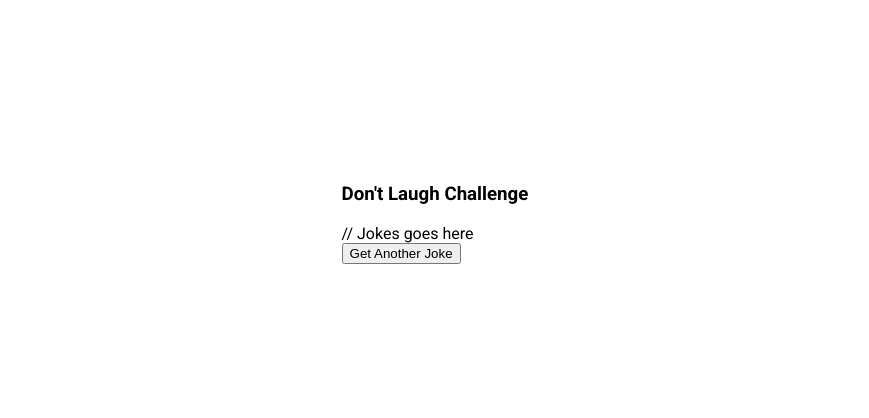
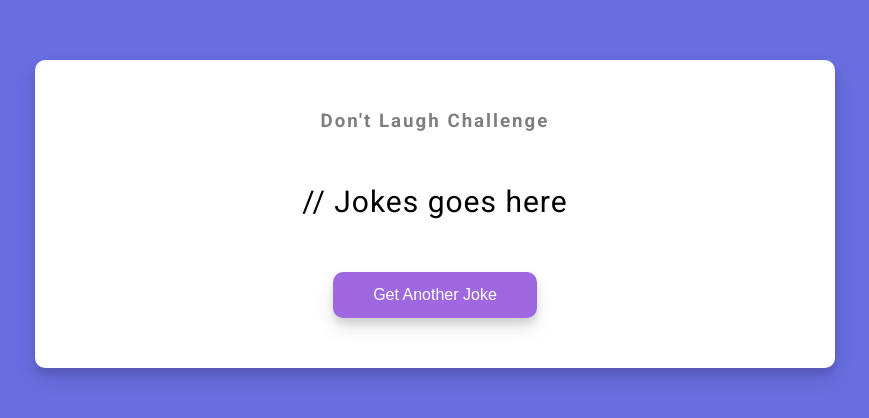
Before and after one commit to SayHelloToKam/dad-jokes1, a plain HTML site: page index.html in a window 1280 px wide. Shown: the part 186-604 px from the top of the page, without its empty margins (205-1074 px from the left). Drawn offline with Linux system fonts and the light colour scheme.

Commit message:
styles added

```diff
--- a/style.css
+++ b/style.css
@@ -5,6 +5,7 @@
 }
 
 body {
+    background-color: #686de0;
     font-family: 'Roboto', sans-serif;
     display: flex;
     flex-direction: column;
@@ -14,3 +15,47 @@ body {
     overflow: hidden;
     margin: 0;
 }
+
+.container {
+    background-color: #fff;
+    border-radius: 10px;
+    box-shadow: 0 10px 20px rgba(0,0,0,0.1), 0 6px 6px rgba(0,0,0,0.1);
+    padding: 50px 20px;
+    text-align: center;
+    max-width: 100%;
+    width: 800px;
+}
+
+h3 {
+    margin: 0;
+    opacity: 0.5;
+    letter-spacing: 2px;
+}
+
+.joke {
+    font-size: 30px;
+    letter-spacing: 1px;
+    line-height: 40px;
+    margin: 50px auto;
+    max-width: 600px;
+}
+
+.btn {
+    background-color: #9f68e0;
+    color: #fff;
+    border: 0;
+    border-radius: 10px;
+    box-shadow: 0 10px 20px rgba(0,0,0,0.1), 0 6px 6px rgba(0,0,0,0.1);
+    padding: 14px 40px;
+    font-size: 16px;
+    cursor: pointer;
+
+}
+
+.btn:active {
+    transform: scale(0.98);
+}
+
+.btn:focus {
+    outline: 0;
+}
```
